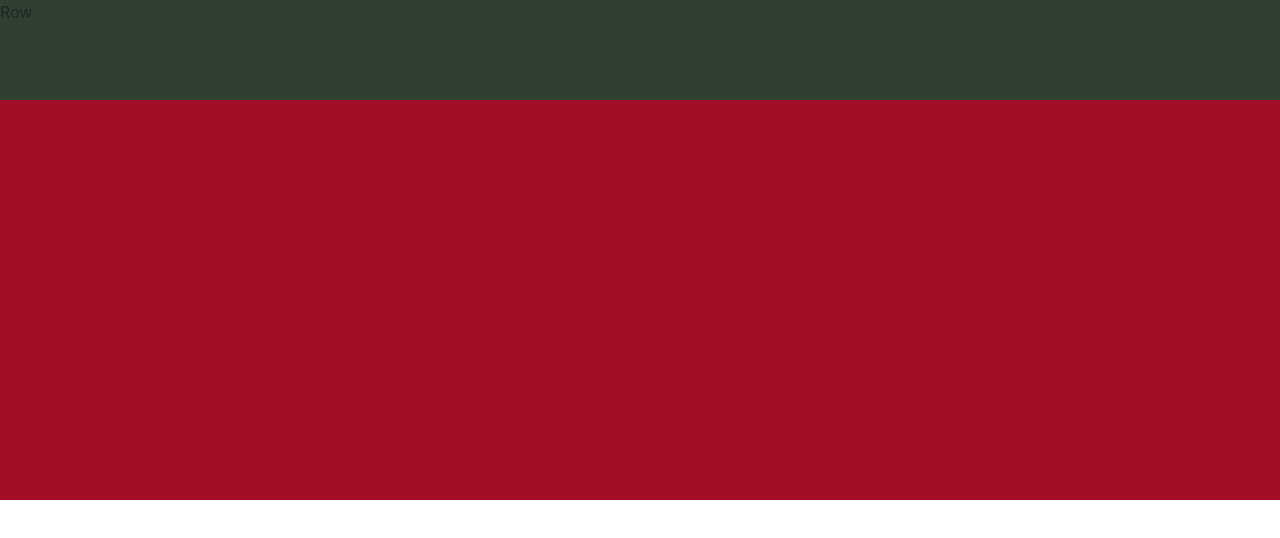
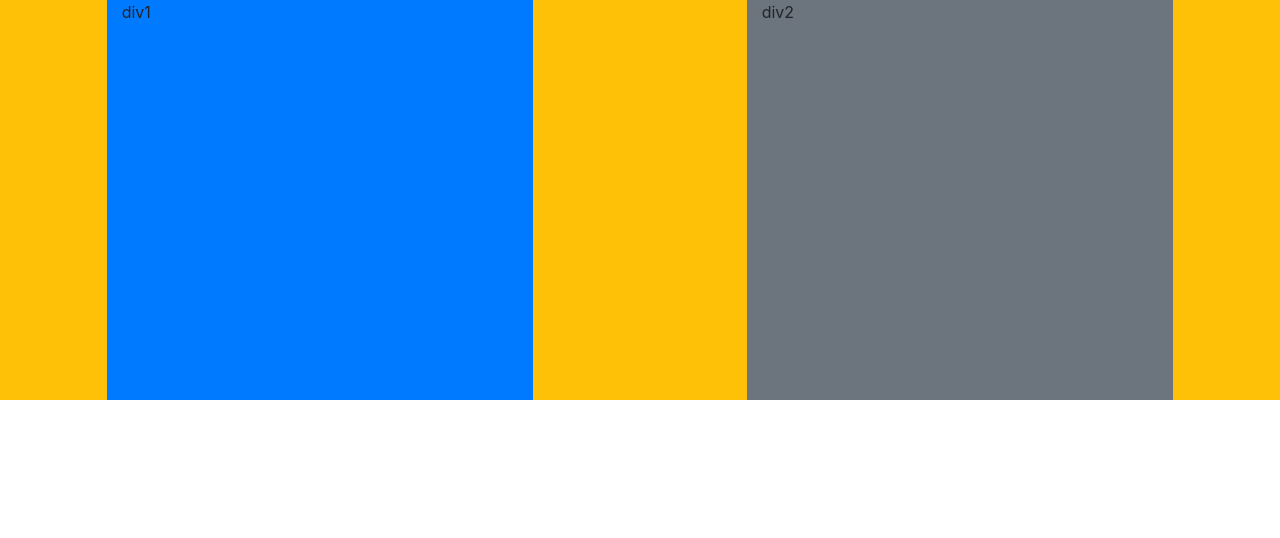
Before and after one commit to Ritika-K7/Bootstrap, a plain HTML site: page index.html in a window 1280 px wide. Drawn offline with nearby package versions, Linux system fonts and the light colour scheme.

Commit message:
flex box properties

```diff
--- a/index.html
+++ b/index.html
@@ -11,6 +11,7 @@
 
     <title>Bootstrap</title>
   </head>
+
   <body>
 
     <style>
@@ -23,10 +24,134 @@
         height: 100px;
       }
     </style>
-    <div class="container-fluid" id="red">
-      <div class="row" id="green">Row</div>
+
+    <!-- In bootstrap we can change color of text and background with the help of class -->
+    <!-- <div class="bg-primary text-white">
+      <h1>Hello</h1>
+    </div> -->
+
+    <!-- Bootstrap Flow : container =>row =>column =>content(text & Image) OR columm>row>cloumn>content  -->
+
+    <!-- Break Points
+     Breakpoint	          Class  infix Dimensions  syntax     Example     Applied 1                       Applied 2
+     Extra small	        None	 <576px            col-*      col-12      col-lg-12 col-lg-12 col-lg-12   6,6,12
+     Small	              sm	   ≥576px            col-sm-*               col-lg-12 col-lg-12 col-lg-12   8,4,6
+     Medium	              md	   ≥768px            col-md-*   col-md-7    col-lg-12 col-lg-12 col-lg-12   6,3,3
+     Large	              lg	   ≥992px            col-lg-*               col-lg-4 col-lg-6 col-lg-2      4,6,2
+     Extra large	        xl	   ≥1200px           col-xl-*               col-lg-4 col-lg-6 col-lg-2      5,5,2
+     Extra extra large	  xxl	   ≥1400px           col-xxl-*              col-lg-4 col-lg-6 col-lg-2
+
+    -->
+
+    <!-- APPLIED 1 -->
+    <!-- <div class="container-fluid" id="red">
+      <div class="row" id="green">
+        <div class="col-lg-4  bg-primary text-white">col-6</div>
+        <div class="col-lg-6  bg-secondary text-white">col-6</div>
+        <div class="col-lg-2  bg-success text-white">ROW</div>
+      </div>
+    </div> -->
+
+    <!-- APPLIED 2 :Giving different size for breakpoints togthere -->
+    <!-- <div class="container-fluid" id="red">
+      <div class="row" id="green">
+        <div class="col-lg-4  col-xl-5  col-md-6  col-sm-8  col-6  bg-primary text-white">col-6</div>
+        <div class="col-lg-6  col-xl-5  col-md-3  col-sm-4  col-6  bg-secondary text-white">col-6</div>
+        <div class="col-lg-2            col-md-3  col-sm-6  col-12 bg-success text-white">ROW</div>
+      </div>
+    </div> -->
+
+    <!-- NESTED COLUMN -->
+    <!-- <div class="container-fluid" id="red">
+      <div class="row" id="green">
+        <div class="col-lg-4 bg-primary text-white">col-4</div>
+        divide column into multiple section
+        <div class="col-lg-8 bg-secondary text-white">col-8(Heading)
+          <div class="row">
+           <div class="col-lg-4 bg-success">div1</div>
+           <div class="col-lg-4 bg-danger">div2</div>
+           <div class="col-lg-4 bg-info">div3</div>
+          </div>
+        </div>
+      </div>
+    </div> -->
+
+    <!-- Divied the space equal if one is assignedcol value (OR) No col is assigned value -->
+    <!-- <div class="container-fluid">
+      <div class="row">
+        <div class="col bg-primary">div1</div>
+        <div class="col-6 bg-secondary">div2</div>
+        <div class="col bg-success">div3</div>
+      </div>
+    </div> -->
+
+    <!-- Take the space as per text content : col-auto-->
+    <!-- <div class="container-fluid">
+      <div class="row">
+        <div class="col bg-primary">div1</div>
+        <div class="col-auto bg-secondary">Lorem ipsum dolor sit, amet consectetur adipisicing elit. Quibusdam, soluta.</div>
+        <div class="col bg-success">div3</div>
+      </div>
+    </div> -->
+
+    <!-- class :row-cols-* -->
+    <!-- <div class="container-fluid">
+      <div class="row row-cols-2 ">
+        <div class="col bg-primary">div1</div>
+        <div class="col bg-secondary">div2</div>
+        <div class="col bg-success">div3</div>
+        <div class="col bg-danger">div4</div>
+      </div>
+    </div> -->
+
+    <!-- class :row-cols-auto = all the columns take the text space only -->
+    <!--  ***row-cols-auto not working-->
+    <!-- <div class="container-fluid">
+      <div class="row row-cols-auto ">
+        <div class="col bg-primary">div1</div>
+        <div class="col bg-secondary">this is div2</div>
+        <div class="col bg-success">div3</div>
+        <div class="col bg-danger">Lorem ipsum dolor sit.div4</div>
+      </div>
+    </div> -->
+
+    <!-- 4 BOXES of height 400px -->
+    <!-- <div class="container-fluid">
+      <div class="row" style="min-height: 400px;">
+        <div class="col bg-primary">div1</div>
+        <div class="col bg-secondary">div2</div>
+        <div class="col bg-success">div3</div>
+        <div class="col bg-danger">div4</div>
+      </div>
+    </div> -->
+
+    <!-- align-items-center/start/end -->
+    <!-- <div class="container-fluid">
+      <div class="row align-items-center bg-warning" style="min-height: 400px;">
+        <div class="col bg-primary">div1</div>
+        <div class="col bg-secondary">div2</div>
+        <div class="col bg-success">div3</div>
+        <div class="col bg-danger">div4</div>
+      </div>
+    </div> -->
+
+    <!-- Position of column vertical :align-self-* -->
+    <!-- <div class="container-fluid">
+      <div class="row bg-warning" style="min-height: 400px;">
+        <div class="col bg-primary align-self-end">div1</div>
+        <div class="col bg-secondary align-self-center">div2</div>
+        <div class="col bg-success">div3</div>
+        <div class="col bg-danger align-self-start">div4</div>
+      </div>
+    </div> -->
+
+    <!-- Postion of colum Vertically :justify-content-*  start/end/center/around/between/evenly-->
+    <div class="container-fluid">
+      <div class="row bg-warning justify-content-around" style="min-height: 400px;">
+        <div class="col-4 bg-primary">div1</div>
+        <div class="col-4 bg-secondary">div2</div>
+      </div>
     </div>
-
 
     <!-- Option 1: jQuery and Bootstrap Bundle (includes Popper) -->
     <script src="https://cdn.jsdelivr.net/npm/jquery@3.5.1/dist/jquery.slim.min.js" integrity="sha384-DfXdz2htPH0lsSSs5nCTpuj/zy4C+OGpamoFVy38MVBnE+IbbVYUew+OrCXaRkfj" crossorigin="anonymous"></script>
```
